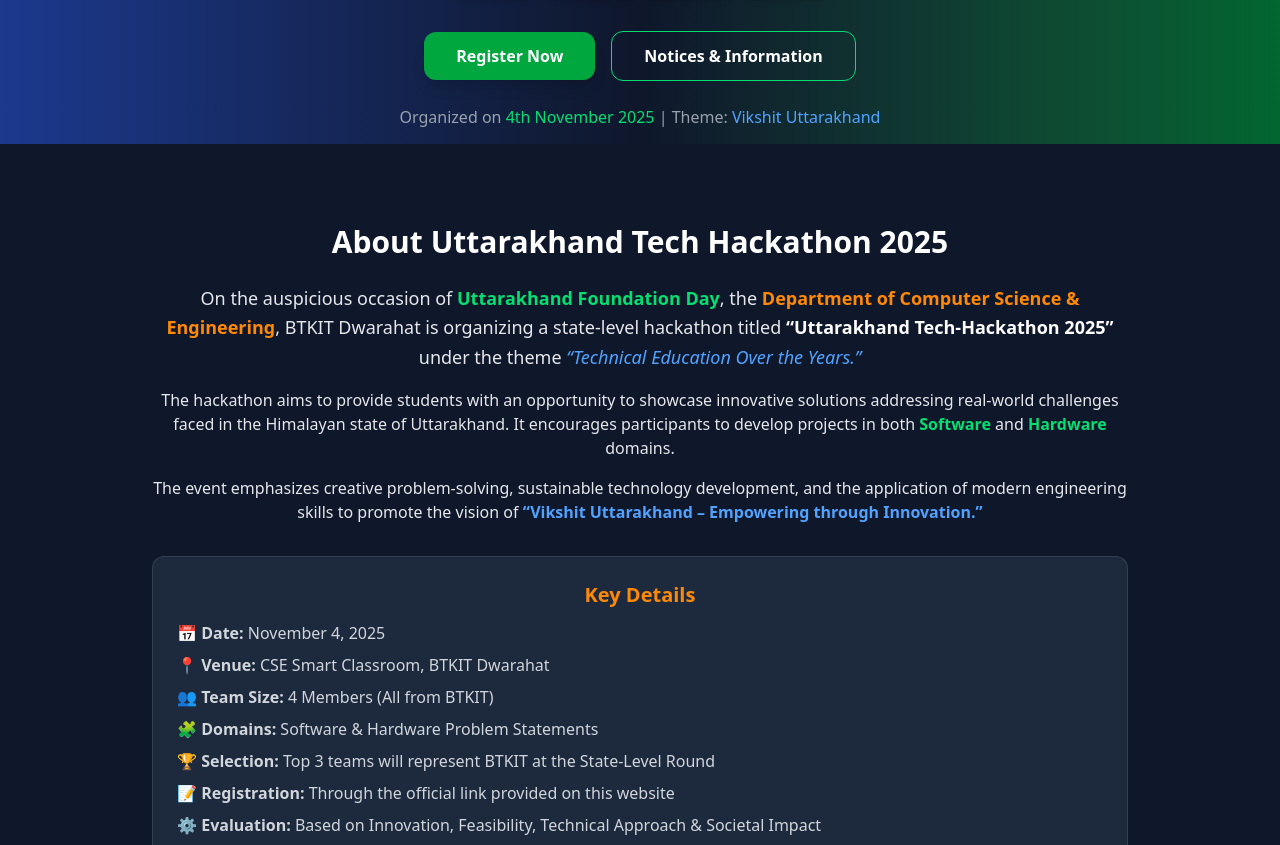
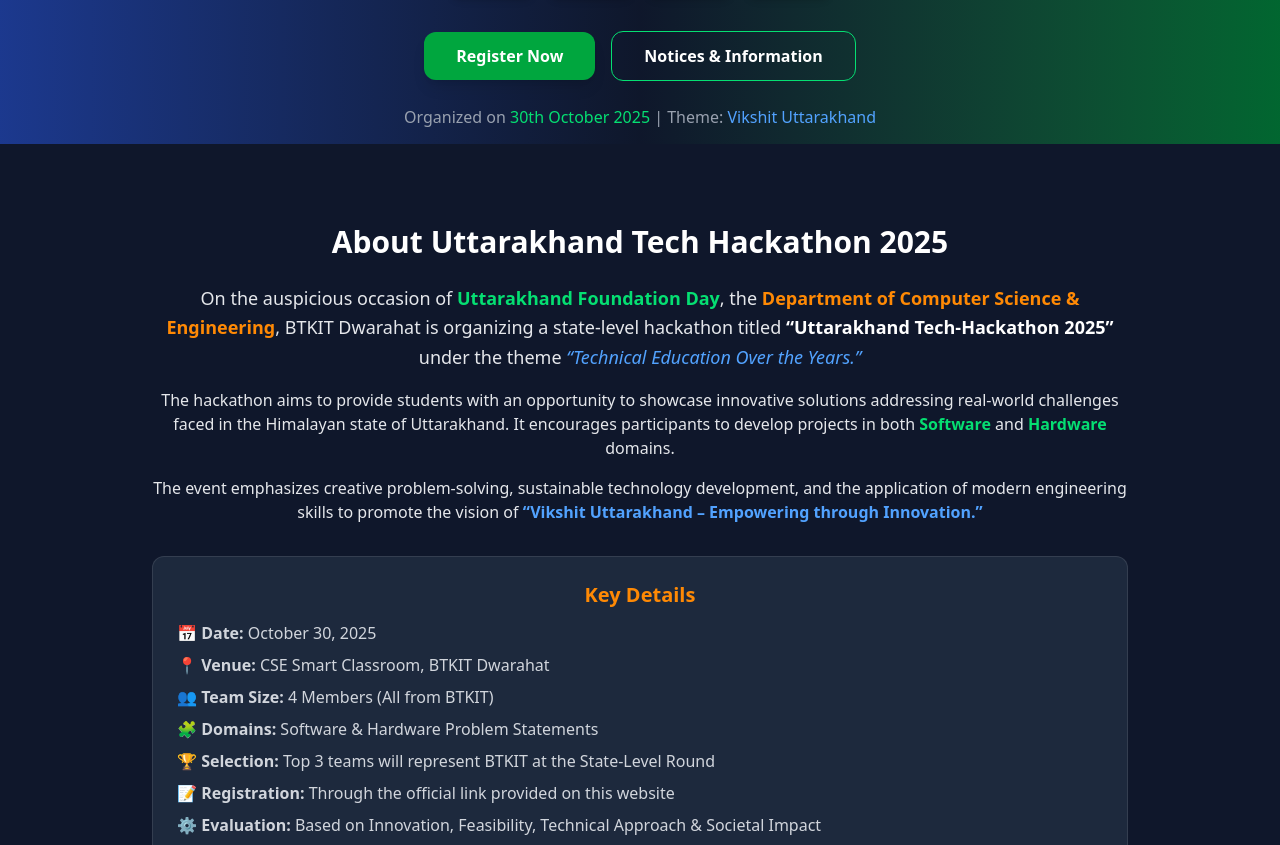
Before and after one commit to ayushsaini7717/SIHWebsite, a React (Vite) app: page / in a window 1280 px wide. Shown: the part 656-1501 px from the top of the page. Built offline with nearby package versions, Linux system fonts and the light colour scheme.

Commit message:
update the notice for hackathon and dates

```diff
--- a/src/components/About.jsx
+++ b/src/components/About.jsx
@@ -36,7 +36,7 @@ const AboutSection = () => {
           Key Details
         </h3>
         <ul className="space-y-2 text-gray-300">
-          <li>📅 <strong>Date:</strong> November 4, 2025</li>
+          <li>📅 <strong>Date:</strong> October 30, 2025</li>
           <li>📍 <strong>Venue:</strong> CSE Smart Classroom, BTKIT Dwarahat</li>
           <li>👥 <strong>Team Size:</strong> 4 Members (All from BTKIT)</li>
           <li>🧩 <strong>Domains:</strong> Software & Hardware Problem Statements</li>
--- a/src/components/FAQSection.jsx
+++ b/src/components/FAQSection.jsx
@@ -15,7 +15,7 @@ const faqs = [
   },
   {
     q: "When and where will the event take place?",
-    a: "The internal college-level hackathon will be held on November 4th, 2025 at the CSE Smart Classroom, BTKIT Dwarahat.",
+    a: "The internal college-level hackathon will be held on October 30th, 2025 at the CSE Smart Classroom, BTKIT Dwarahat.",
   },
   {
     q: "What is the evaluation or judging criteria?",
--- a/src/components/HeroSection.jsx
+++ b/src/components/HeroSection.jsx
@@ -2,7 +2,7 @@ import useCountdown from "../hooks/useCountdown";
 import { useNavigate } from "react-router-dom";
 
 const HeroSection = () => {
-  const targetDate = "2025-11-04T09:59:59"; // Countdown till 4th Nov 2025, 9:59:59 AM
+  const targetDate = "2025-10-30T09:59:59"; // Countdown till october 30th 2025, 9:59:59 AM
   const { days, hours, minutes, seconds } = useCountdown(targetDate);
   const navigator = useNavigate();
 
@@ -77,7 +77,7 @@ const HeroSection = () => {
       {/* Footer Text */}
       <p className="text-xs sm:text-sm md:text-base text-gray-400 mt-6">
         Organized on{" "}
-        <span className="text-green-400">4th November 2025</span> | Theme:{" "}
+        <span className="text-green-400">30th October 2025</span> | Theme:{" "}
         <span className="text-blue-400">Vikshit Uttarakhand</span>
       </p>
     </section>
```
